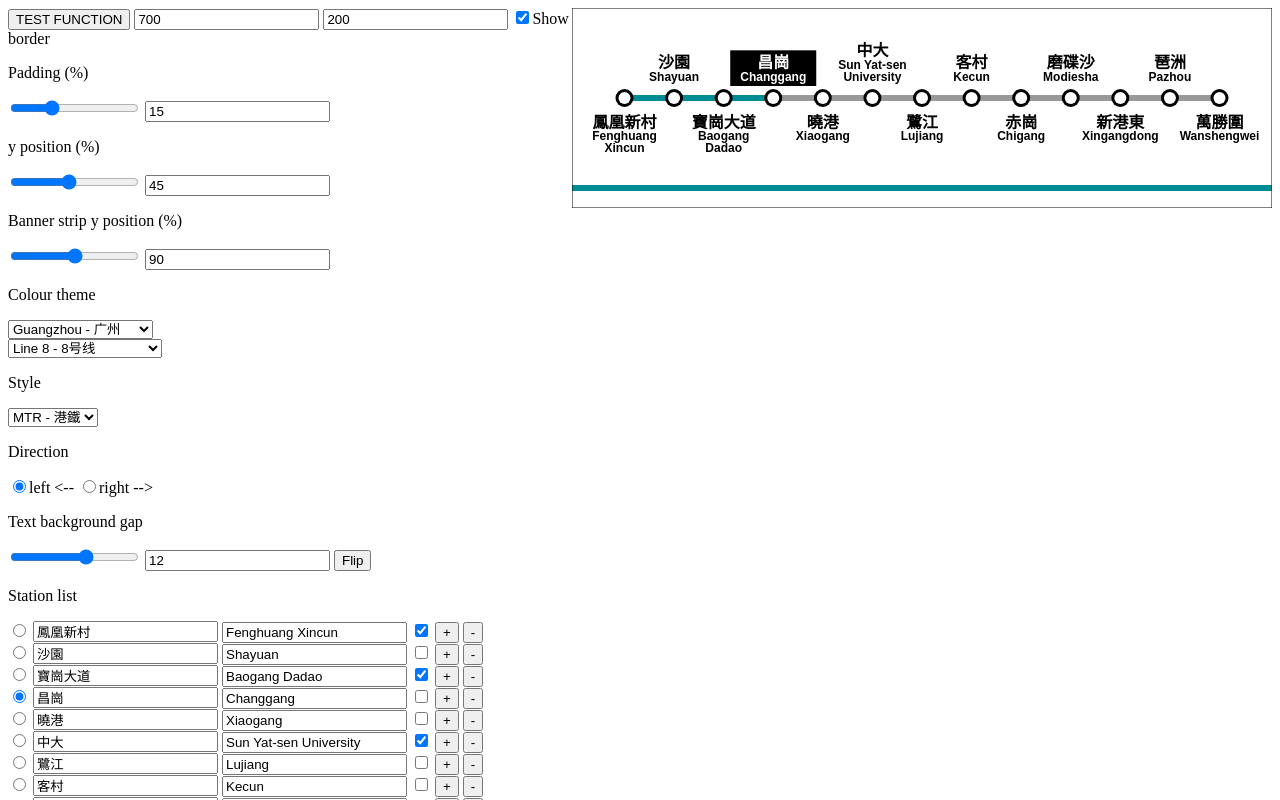
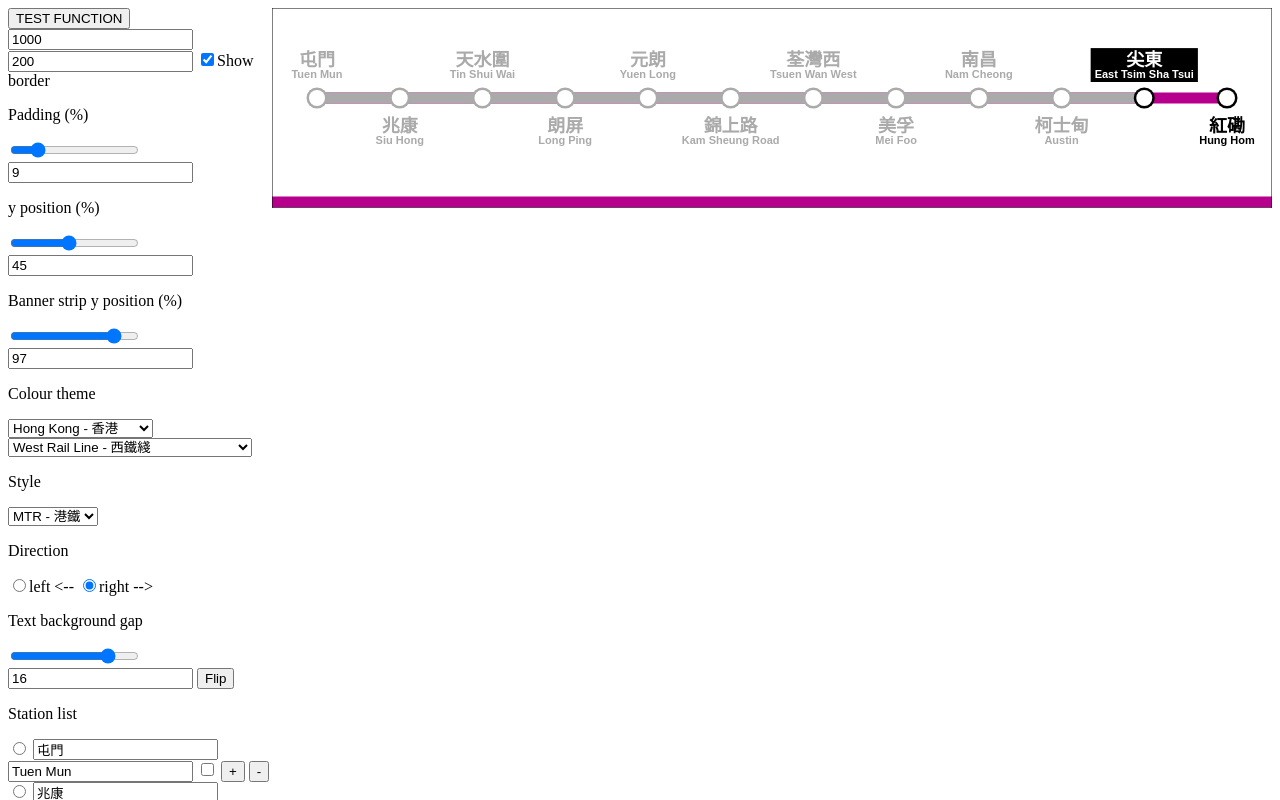
Before and after one commit to wongchito/GenRailMap, a plain HTML site: page index.html in a window 1280 px wide. Both pictures are taken after a click on the button "Load". Shown: the top 800 px of the page. Drawn offline with Linux system fonts and the light colour scheme.

Commit message:
Bugs fixed

```diff
--- a/gen_rail_map.js
+++ b/gen_rail_map.js
@@ -259,6 +259,7 @@
         putParams(params_instance);
 
         redrawLinePassed();
+        redrawStn();
         addCurrentBG();
         reposStnName();
     }
@@ -311,6 +312,7 @@
 
         // Apply other changes
         redrawLinePassed();
+        redrawStn();
         addCurrentBG();
         reposStnName();
     }
@@ -339,9 +341,23 @@
 
     // Apply changes
     for (i=0; i<n_stn; i++) {
+        var stn_state = getStnState(i);
         var stn_x = getStnX(i);
         stn_icons[i].setAttribute('transform', 'translate(' + stn_x.toString() + ',' + y.toString() + ')');
+        if (stn_state == -1) {
+            stn_icons[i].setAttribute('xlink:href', '#passedint');
+        } else {
+            stn_icons[i].setAttribute('xlink:href', '#int');
+        }
+
         var stn_name = document.getElementById('stn_name_'+i);
+        if (stn_state == -1) {
+            stn_name.setAttribute('class', 'PassedName');
+        } else if (stn_state == 0) {
+            stn_name.setAttribute('class', 'CurrentName');
+        } else {
+            stn_name.setAttribute('class', 'FutureName');
+        }
         for (j=0; j<stn_name.children.length; j++) {
             if (stn_name.children[j].nodeName != 'rect') {
                 stn_name.children[j].setAttribute('x', stn_x.toString());
@@ -364,6 +380,7 @@
 
     // Apply changes
     redrawLinePassed();
+    redrawStn();
 }
 
 function setCurrentStn(elem) {
@@ -376,6 +393,7 @@
     putParams(params_instance);
 
     // Apply changes
+    redrawStn();
     redrawLinePassed();
     addCurrentBG();
     reposStnName();
@@ -397,18 +415,18 @@
             var txt_dim = stn_names[i].getBBox();
 
             var txt_bg = document.createElementNS(stn_names[i].namespaceURI, 'rect');
-            txt_bg.setAttribute('x', (txt_dim.x-10).toString());
-            txt_bg.setAttribute("y", (txt_dim.y-2.5).toString());
-            txt_bg.setAttribute("width", (txt_dim.width+20).toString());
-            txt_bg.setAttribute("height", (txt_dim.height+5).toString());
+            txt_bg.setAttribute('x', (txt_dim.x-4).toString());
+            txt_bg.setAttribute("y", (txt_dim.y-2).toString());
+            txt_bg.setAttribute("width", (txt_dim.width+8).toString());
+            txt_bg.setAttribute("height", (txt_dim.height+4).toString());
             txt_bg.setAttribute("fill", "black");
             stn_names[i].insertBefore(txt_bg, stn_names[i].children[0]);
 
             // Change class
-            for (j=1; j<stn_names[i].children.length; j++) {
-                var class_lang = stn_names[i].children[j].getAttribute('class').slice(-2);
-                stn_names[i].children[j].setAttribute('class', 'CurrentStnName'+class_lang);
-            }
+            // for (j=1; j<stn_names[i].children.length; j++) {
+            //     var class_lang = stn_names[i].children[j].getAttribute('class').slice(-2);
+            //     stn_names[i].children[j].setAttribute('class', 'CurrentStnName'+class_lang);
+            // }
         } else {
             // Remove BG
             if (stn_names[i].children[0].nodeName == 'rect') {
--- a/get_params.js
+++ b/get_params.js
@@ -69,8 +69,8 @@
         var bg_lower_y = stn_name.getBBox().y + stn_name.getBBox().height;
         var bg_upper_y = Number(stn_name.getBBox().y);
     } else {
-        var bg_lower_y = stn_name.getBBox().y + stn_name.getBBox().height + 2.5;
-        var bg_upper_y = stn_name.getBBox().y - 2.5;
+        var bg_lower_y = stn_name.getBBox().y + stn_name.getBBox().height + 2;
+        var bg_upper_y = stn_name.getBBox().y - 2;
     }
 
     return [bg_lower_y, bg_upper_y];
@@ -101,3 +101,26 @@
 
     return [str1, str2];
 }
+
+function getStnState(idx) {
+    var params_instance = getParams();
+    var current_stn_idx = params_instance['current_stn_idx'];
+    var direction = params_instance['direction'];
+    if (direction == 'right') {
+        if (idx < current_stn_idx) {
+            return -1;
+        } else if (idx == current_stn_idx) {
+            return 0;
+        } else {
+            return 1;
+        }
+    } else {
+        if (idx < current_stn_idx) {
+            return 1;
+        } else if (idx == current_stn_idx) {
+            return 0;
+        } else {
+            return -1;
+        }
+    }
+}
--- a/index.html
+++ b/index.html
@@ -142,8 +142,8 @@
 </select>
 
 <p>Direction</p>
-<input type="radio" name="direction" value="left" onchange="setDirection(this)">left &lt;--</input>
-<input type="radio" name="direction" value="right" onchange="setDirection(this)" checked>right --&gt;</input>
+<input id="direc_l" type="radio" name="direction" value="left" onchange="setDirection(this)">left &lt;--</input>
+<input id="direc_r" type="radio" name="direction" value="right" onchange="setDirection(this)" checked>right --&gt;</input>
 
 <p>Text background gap</p>
 <input id="txt_bg_gap_slider" type="range" value="10" min="0" max="20" onchange="setTxtBGGap('slider')"/>
@@ -194,31 +194,44 @@
 xmlns:xlink="http://www.w3.org/1999/xlink"
 id="root" width="500" height="200" onload="initSVG()">
     <style type="text/css">
-        .LineDiagram {fill:none;stroke-width:6}
+        .LineDiagram {fill:none;stroke-width:11}
+        .LineDiagramChange {fill:none; stroke-width:9}
 
-        .CurrentStnNameEN {
+        .PassedName {
+            fill: #AAAAAA;
+        }
+        .CurrentName {
+            fill: #FFFFFF;
+        }
+        .FutureName {
+            fill: #000000;
+        }
+
+        <!-- .CurrentStnNameEN {
             font-family:"Myriad Pro",Arial,"Hiragino Mincho ProN","PingFang HK","Meiryo UI",Meiryo,"Microsoft Jhenghei UI","Arial Unicode MS",sans-serif;
             font-weight:bold;
-            font-size:12px;
+            font-size:11px;
             fill: #fff;
             alignment-baseline:middle;
         }
         .CurrentStnNameZH {
             font-family:Arial,"Hiragino Mincho ProN","PingFang HK","Meiryo UI",Meiryo,"Microsoft Jhenghei UI","Arial Unicode MS",sans-serif;
             font-weight:bold;
+            font-size:18px;
             fill: #fff;
             alignment-baseline:central;
-        }
+        } -->
 
         .StnNameEN {
             font-family:"Myriad Pro",Arial,"Hiragino Mincho ProN","PingFang HK","Meiryo UI",Meiryo,"Microsoft Jhenghei UI","Arial Unicode MS",sans-serif;
             font-weight:bold;
-            font-size:12px;
+            font-size:11px;
             alignment-baseline:middle;
         }
         .StnNameZH {
             font-family:Arial,"Hiragino Mincho ProN","PingFang HK","Meiryo UI",Meiryo,"Microsoft Jhenghei UI","Arial Unicode MS",sans-serif;
             font-weight:bold;
+            font-size:18px;
             alignment-baseline:central;
         }
 
@@ -229,6 +242,7 @@
             alignment-baseline:central;
         }
 
+        .cpassed {stroke:#AAAAAA}
         .cunknown {stroke:#999999}
 
         .cgz1 {stroke:#F3D03E}
@@ -303,8 +317,12 @@
         <path id="st" class="StationTick" d="M 2,0 H 7"/>
         <path id="term" class="StationTick" d="M -7,0 H 7"/>
         <g id="int">
-            <circle cx="0" cy="0" r="9" fill="#000"/>
-            <circle cx="0" cy="0" r="6" fill="#fff"/>
+            <circle cx="0" cy="0" r="10.5" fill="#000"/>
+            <circle cx="0" cy="0" r="8" fill="#fff"/>
+        </g>
+        <g id="passedint">
+            <circle cx="0" cy="0" r="10.5" fill="#AAAAAA"/>
+            <circle cx="0" cy="0" r="8" fill="#fff"/>
         </g>
 
         <use xlink:href="#st" id="stgz1" class="cgz1"/>
@@ -327,7 +345,7 @@
 
     <g class="LineDiagram">
         <path id="line_main" class="ctwl" d="M 25,100 h 450"/>
-        <path id="line_passed" class="cunknown" d="M 250,100 H 25"/>
+        <path id="line_passed" class="cpassed" d="M 250,100 H 25"/>
     </g>
 
     <g class="LineDiagram">
@@ -335,21 +353,21 @@
     </g>
 
     <g id="stations">
-        <use xlink:href="#int" transform="translate(25,100)" id="stn_icon_0"/>
+        <use xlink:href="#passedint" transform="translate(25,100)" id="stn_icon_0"/>
         <use xlink:href="#int" transform="translate(250,100)" id="stn_icon_1"/>
         <use xlink:href="#int" transform="translate(475,100)" id="stn_icon_2"/>
     </g>
 
     <g id="station_names">
-        <g id="stn_name_0">
+        <g id="stn_name_0" class="PassedName">
             <text id="field0" x="25" y="70" class="StnNameZH" text-anchor="middle">中環</text>
             <text id="field1" x="25" y="85" class="StnNameEN" text-anchor="middle">Central</text>
         </g>
-        <g id="stn_name_1">
+        <g id="stn_name_1" class="CurrentName">
             <text id="field0" x="250" y="70" class="StnNameZH" text-anchor="middle">金鐘</text>
             <text id="field1" x="250" y="85" class="StnNameEN" text-anchor="middle">Admiralty</text>
         </g>
-        <g id="stn_name_2">
+        <g id="stn_name_2" class="FutureName">
             <text id="field0" x="475" y="70" class="StnNameZH" text-anchor="middle">荃灣</text>
             <text id="field1" x="475" y="85" class="StnNameEN" text-anchor="middle">Tsuen Wan</text>
         </g>
--- a/load_params.js
+++ b/load_params.js
@@ -1,6 +1,6 @@
 function loadTemplate(line) {
     alert('All changes will be discarded! ')
-    sessionStorage.all_params = JSON.stringify(template_gz8_params);
+    sessionStorage.all_params = JSON.stringify(template_wrl_params);
 
     loadSVGSize();
 }
@@ -49,7 +49,7 @@
     redrawLineMain();
 
     var direction = params_instance['direction'];
-    document.querySelector('input[name="direction"]').checked = direction;
+    document.getElementById('direc_'+direction.substring(0,1)).checked = true;
 
     var txt_bg_gap = params_instance['txt_bg_gap'];
     document.getElementById('txt_bg_gap_text').value = txt_bg_gap;
--- a/params.js
+++ b/params.js
@@ -18,6 +18,37 @@
         {'field0': '荃灣', 'field1': 'Tsuen Wan', 'wrap': false}
     ],
     'current_stn_idx': '1'
+}
+
+var template_wrl_params = {
+    "svg_width":"1000",
+    "svg_height":"200",
+    "show_outer":true,
+    "padding":"9",
+    "y_pc":"45",
+    "strip_pc":"97",
+
+    "colour_city":"hk",
+    "colour_name":"cwrl",
+
+    "direction":"right",
+    "txt_bg_gap":"16",
+    "txt_flip":false,
+    "stn_list":[
+        {"field0":"屯門","field1":"Tuen Mun","wrap":false},
+        {"field0":"兆康","field1":"Siu Hong","wrap":false},
+        {"field0":"天水圍","field1":"Tin Shui Wai","wrap":false},
+        {"field0":"朗屏","field1":"Long Ping","wrap":false},
+        {"field0":"元朗","field1":"Yuen Long","wrap":false},
+        {"field0":"錦上路","field1":"Kam Sheung Road","wrap":false},
+        {"field0":"荃灣西","field1":"Tsuen Wan West","wrap":false},
+        {"field0":"美孚","field1":"Mei Foo","wrap":false},
+        {"field0":"南昌","field1":"Nam Cheong","wrap":false},
+        {"field0":"柯士甸","field1":"Austin","wrap":false},
+        {"field0":"尖東","field1":"East Tsim Sha Tsui","wrap":false},
+        {"field0":"紅磡","field1":"Hung Hom","wrap":false}
+    ],
+    "current_stn_idx":"10"
 }
 
 var template_gz8_params = {
```
